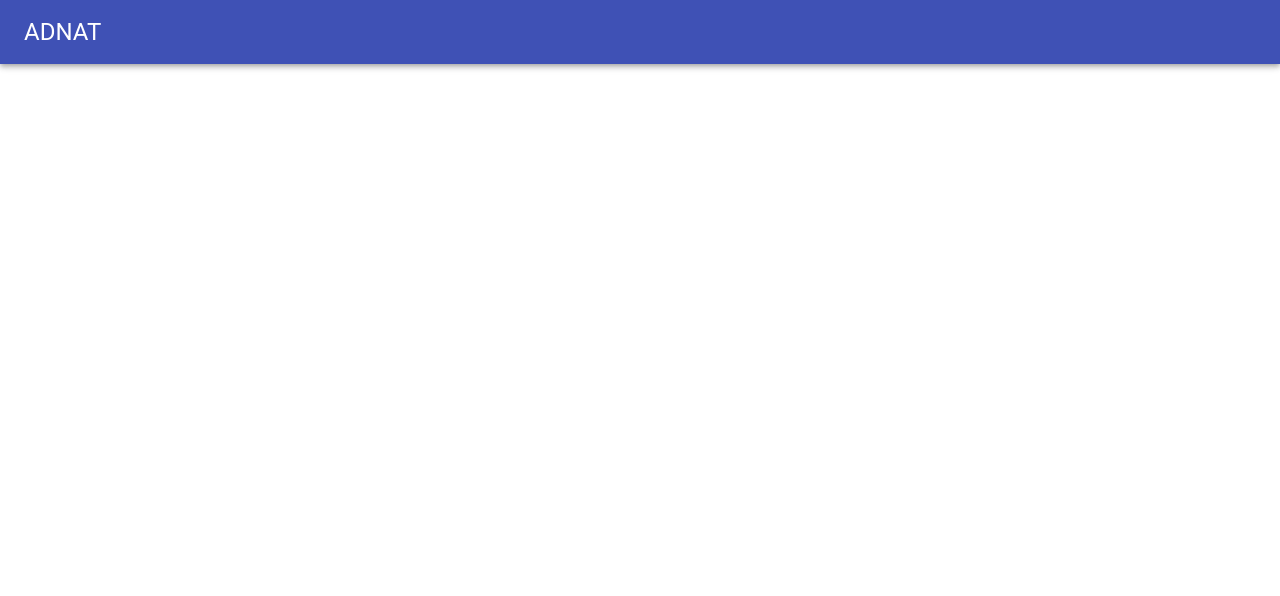
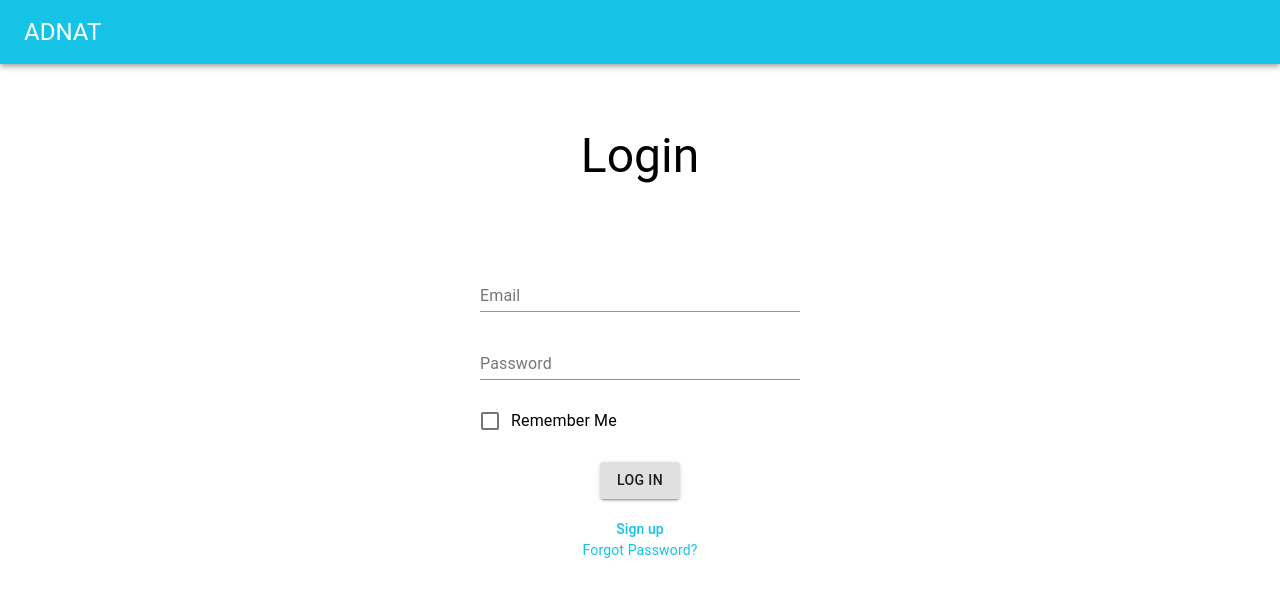
Before and after one commit to josh2397/tandaAdnat, a React (Create React App) app in the folder frontend/adnat/: page / in a window 1280 px wide. Shown: the top 596 px of the page. Built offline with nearby package versions, Linux system fonts and the light colour scheme.

Commit message:
Completed layout of login page, added custom theme, added components and feature folders, added routes to login and signup and added organisation features

```diff
--- a/frontend/adnat/package.json
+++ b/frontend/adnat/package.json
@@ -11,6 +11,7 @@
     "@types/react-dom": "16.9.4",
     "@types/react-router-dom": "^5.1.2",
     "axios": "^0.19.0",
+    "immer": "^5.0.0",
     "react": "^16.12.0",
     "react-dom": "^16.12.0",
     "react-router-dom": "^5.1.2",
--- a/frontend/adnat/src/App.tsx
+++ b/frontend/adnat/src/App.tsx
@@ -2,7 +2,8 @@ import React from 'react';
 import Login from './features/login';
 import Signup from './features/signup';
 import PageLayout from './layout/pageLayout';
-import TitleBar from './titleBar';
+import TitleBar from './components/titleBar';
+import { ThemeProvider } from '@material-ui/styles';
 import {
   BrowserRouter as Router,
   Switch,
@@ -10,20 +11,32 @@ import {
   Link
 } from "react-router-dom";
 import './App.css';
+import { createMuiTheme } from '@material-ui/core/styles';
+
+const theme = createMuiTheme({
+  palette: {
+    type: 'light',
+    primary: { main: '#15c3e6' },
+    secondary: { main: '#3cc26b'}
+  }
+})
 
 const App: React.FC = () => {
   return (
+    <ThemeProvider theme={theme}>
       <Router>
         <TitleBar/>
         <Switch>
+          <Route exact={true} component={Login} path="/"/>
           <Route component={Login} path="/login"/>
           <Route component={Signup} path="/signup"/>
-        <Route/>
           <Route/>
 
         </Switch>
 
       </Router>
+
+    </ThemeProvider>
   );
 }
 
--- a/frontend/adnat/src/titleBar.tsx
+++ b/frontend/adnat/src/components/titleBar.tsx
@@ -5,9 +5,9 @@ import { Typography } from '@material-ui/core';
 
 export default function TitleBar () {
     return (
-        <AppBar position="static">
+        <AppBar position="static" style={{marginBottom: "5%"}}>
             <Toolbar>
-                <Typography variant="h5">
+                <Typography variant="h5" style={{color: "white"}}>
                     ADNAT
                 </Typography>
             </Toolbar>
--- a/frontend/adnat/src/features/login.tsx
+++ b/frontend/adnat/src/features/login.tsx
@@ -1,19 +1,26 @@
-import React, { useState } from 'react';
+import React, { useState, useEffect } from 'react';
 import PageLayout from '../layout/pageLayout'
-import { Typography, TextField, FormControl, FormControlLabel, Button } from '@material-ui/core';
+import { Typography, TextField, FormControl, FormControlLabel, Button, Link } from '@material-ui/core';
 import Checkbox from '@material-ui/core/Checkbox';
 // import CheckBoxOutlineBlankIcon from '@material-ui/icons/CheckBoxOutlineBlank';
 import CheckBoxIcon from '@material-ui/icons/CheckBox';
+import produce from 'immer';
+
+interface userLoginDTO {
+    email: string;
+    password: string;
+}
 
 export default function Login () {
 
     const [remember, setRemember] = useState(false);
-    const [user, setUser] = useState({
-        email: "",
-        password: ""
-    });
+    const [user, setUser] = useState<userLoginDTO>({email: "", password: ""});
 
-    const handleLogin = () => {
+    useEffect(() => {
+        console.log("remember:", remember);
+    }, [remember])
+
+    const handleLoginClick = () => {
 
     }
 
@@ -21,19 +28,45 @@ export default function Login () {
         setRemember(event.target.checked);
     }
 
+    const updatedUser = produce(user, draftUser => {
+        draftUser.email = user.email;
+    })
+
+    const updateUser = (property: string, value: string) => {
+        const newUser : userLoginDTO = user;
+
+        switch (property) {
+            case "email":
+                newUser.email = value;
+            case "password":
+                newUser.password = value;
+            break
+        }
+
+        setUser(newUser);
+    }
+
+
+
 
     return (
         <PageLayout title="Login">
-            <FormControl color="primary">
+            <FormControl color="primary" fullWidth style={{width: "25%"}}>
                 <TextField
+                    style={{marginTop: 80}}
                     label="Email"
-
+                    onChange={(event) => updateUser("email", event.target.value)}
+                    value={user.email}
                 />
                 <TextField
+                    style={{marginTop: 20}}
                     label="Password"
+                    onChange={(event) => updateUser("password", event.target.value)}
+                    value={user.password}
 
                 />
                 <FormControlLabel
+                    style={{marginTop: 20}}
                     control={
                         <Checkbox
                             checked={remember}
@@ -43,7 +76,10 @@ export default function Login () {
                     }
                     label="Remember Me"
                 />
-                <Button onClick={handleLogin}>Log In</Button>
+                <Button style={{margin: "20px auto 0px auto", width: "25%"}} variant="contained" onClick={handleLoginClick}>Log In</Button>
+
+                <Link style={{marginTop: 20}} href='/signup' variant='subtitle2'>Sign up</Link>
+                <Link href='/password' variant='body2'>Forgot Password?</Link>
 
             </FormControl>
         </PageLayout>
```
Also changed, not shown: frontend/adnat/src/features/organisations/organisationsActions.tsx (added, +8 -0 lines), frontend/adnat/src/features/organisations/organisationsEdit.tsx (added, +8 -0 lines), frontend/adnat/src/features/organisations/organisationsOverview.tsx (added, +8 -0 lines), frontend/adnat/src/features/organisations/organisationsShifts.tsx (added, +8 -0 lines), 2 other files (tests, documents, lock files or other folders). Lines whose indentation alone changed are shown as unchanged.
